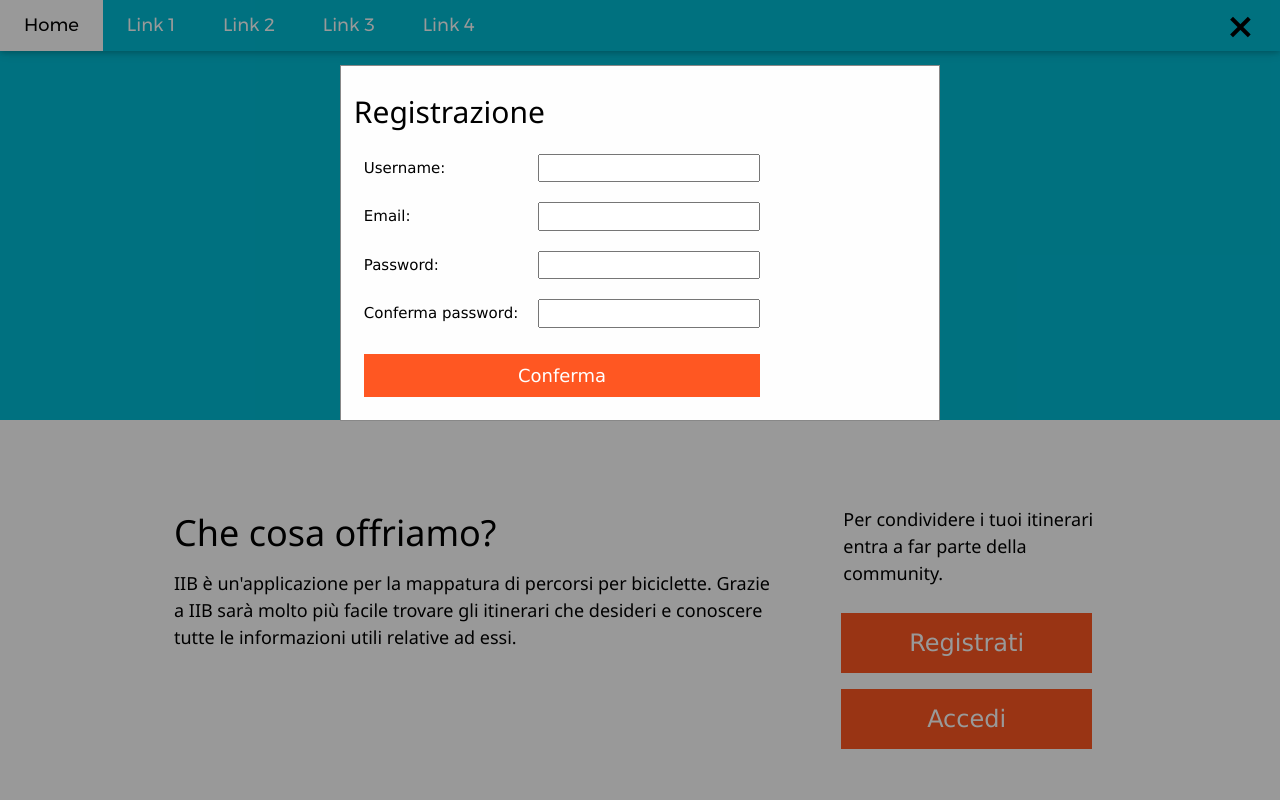
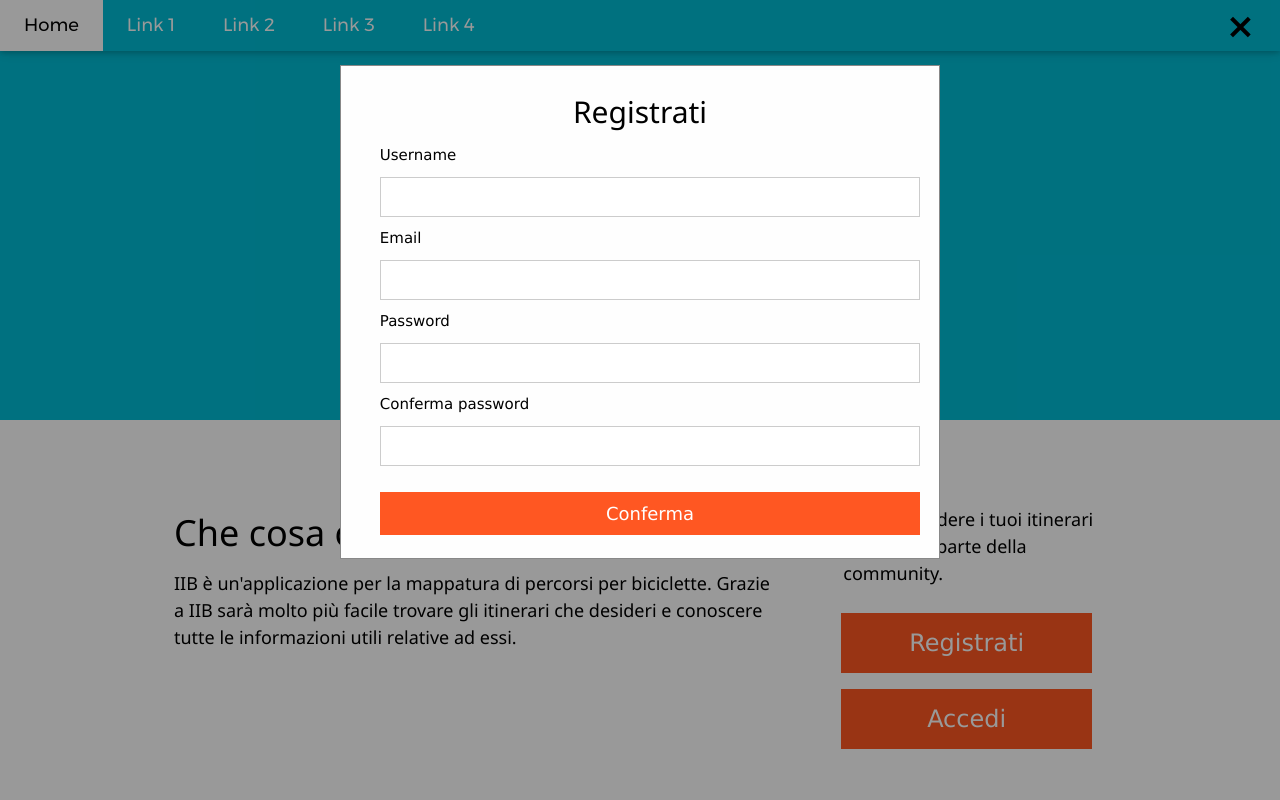
Before and after one commit to masinag/FindMyRoute, a PHP site: page / in a window 1280 px wide, after a click on "Registrati". Run offline with PHP 8.4, Linux system fonts and the light colour scheme.

Commit message:
Fix both user forms and add control on password matching when signing up

```diff
--- a/accedi_form.html
+++ b/accedi_form.html
@@ -3,11 +3,10 @@
     <span onclick="document.getElementById('accedi').style.display='none'"
         class="my-close" title="Close Modal">&times;</span>
     <!-- Modal Content -->
-  <section class="my-userForm animate">
+    <article class="my-userForm animate">
         <header class="w3-container">
             <h2>Accedi</h2>
         </header>
-      <body>
         <form class="w3-container" action="#" method="post">
             <label for="username">Username</label>
             <input type="text" name="username" id="username"
@@ -20,7 +19,6 @@
             <input class="w3-button w3-deep-orange w3-large w3-margin-top"
                 type="submit" name="accedi" value="Conferma"/>
         </form>
-      </body>
 
-  </section>
+    </article>
 </div>
--- a/index.php
+++ b/index.php
@@ -9,9 +9,7 @@
         <link rel="stylesheet" type="text/css" href="css/w3.css" />
         <link rel="stylesheet" type="text/css" href="css/fonts.css" />
         <link rel="stylesheet" type="text/css" href="css/font-awesome.min.css" />
-        <script type="text/javascript" src="js/popup.js" defer></script>
     </head>
-
 
     <body>
 
--- a/registra_form.html
+++ b/registra_form.html
@@ -1,47 +1,76 @@
 <!-- The Modal -->
+<!-- <div id="registra" class="modal">
+    <span onclick="document.getElementById('registra').style.display='none'"
+    class="my-close" title="Close Modal">&times;</span>
+
+    <article class="my-userForm animate">
+        <header class="w3-container">
+            <h2>Registrati</h2>
+        </header>
+        <form class="w3-container" action="#" method="post">
+            <label for="username">Username</label>
+            <input type="text" name="username" id="username" required="required"
+                class="w3-input w3-border"/>
+
+            <label for="email">Email</label>
+            <input type="email" name="email" required="required" id="email"
+                class="w3-input w3-border"/>
+
+            <label for="password">Password</label>
+            <input type="password" name="password" required="required"
+                id="password" class="w3-input w3-border" onkeyup='check();'/>
+
+            <label for="password_c">Conferma password</label>
+            <input type="password" name="password_c" required="required"
+                id="password_c" class="w3-input w3-border" onkeyup='check();'/>
+
+            <input class="w3-button w3-deep-orange w3-large w3-margin-top"
+                type="registra" name="submit" value="Conferma"/>
+        </form>
+    </article>
+</div> -->
+
 <div id="registra" class="modal">
-  <span onclick="document.getElementById('registra').style.display='none'"
-  class="my-close" title="Close Modal">&times;</span>
-  <!-- Modal Content -->
-  <form class="my-userForm animate" action="#" method="post">
-      <h2>Registrazione</h2>
-      <table>
-          <tbody>
-              <tr class="my-formField">
-                  <td><label for="username">Username:</label></td>
-                  <td>
-                      <input type="text" name="username" required="required"
-                      id="username"/>
-                  </td>
-              </tr>
-              <tr class="my-formField">
-                  <td><label for="email">Email:</label></td>
-                  <td>
-                      <input type="email" name="email" required="required"
-                      id="email"/>
-                  </td>
-              </tr>
-              <tr class="my-formField">
-                  <td><label for="password">Password:</label></td>
-                  <td>
-                      <input type="password" name="password" required="required"
-                      id="password"/>
-                  </td>
-              </tr>
-              <tr class="my-formField">
-                  <td><label for="password_c">Conferma password:</label></td>
-                  <td>
-                      <input type="password" name="password_c"
-                      required="required" id="password_c"/>
-                  </td>
-              </tr>
-              <tr class="my-formButton">
-                  <td colspan="2">
-                      <input class="w3-button w3-deep-orange
-                      w3-large w3-margin-top" type="registra" name="submit" value="Conferma"/>
-                  </td>
-              </tr>
-          </tbody>
-      </table>
-  </form>
+    <span onclick="document.getElementById('registra').style.display='none'"
+        class="my-close" title="Close Modal">&times;</span>
+
+        <article class="my-userForm animate">
+            <header class="w3-container">
+                <h2>Registrati</h2>
+            </header>
+            <form class="w3-container" action="#" method="post">
+                <label for="username">Username</label>
+                <input type="text" name="username" id="username"
+                    required="required" class="w3-input w3-border"/>
+
+                <label for="email">Email</label>
+                <input type="email" name="email" id="email" required="required"
+                    class="w3-input w3-border"/>
+
+                <label for="password">Password</label>
+                <input type="password" name="password" id="password"
+                    required="required" class="w3-input w3-border" onkeyup='check();'/>
+
+                <label for="password_c">Conferma password</label>
+                <input type="password" name="password_c" id="password_c"
+                    required="required" class="w3-input w3-border" onkeyup='check();'/>
+                <!-- <label for="password_c" id="errMessage"></label> -->
+
+                <input class="w3-button w3-deep-orange w3-large w3-margin-top"
+                    type="submit" name="accedi" value="Conferma"/>
+            </form>
+
+        </article>
 </div>
+
+<script type="text/javascript">
+    var check = function() {
+        if (document.getElementById('password').value ==
+            document.getElementById('password_c').value) {
+            document.getElementById('password_c').setCustomValidity('');
+        } else {
+            document.getElementById('password_c').setCustomValidity(
+                'Le password devono coincidere');
+        }
+    }
+</script>
```
Lines whose indentation alone changed are shown as unchanged.
